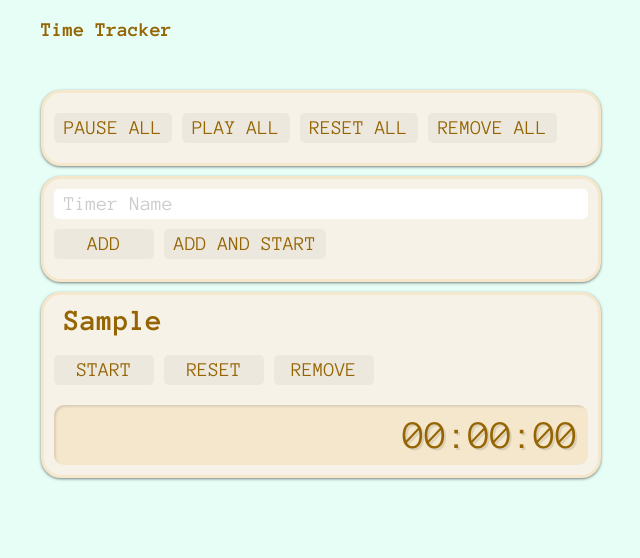
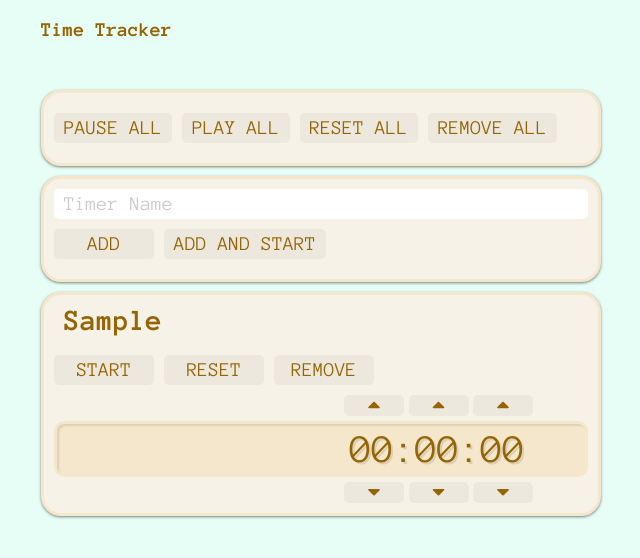
Before and after one commit to mitchellDunaway/time-tracker-vanilla, a plain HTML site: page index.html in a window 1280 px wide. Both pictures are taken after typing "Sample" into the empty fields and a click on the button "ADD". Shown: the whole page, without its empty margins (319-959 px from the left). Drawn offline with Linux system fonts and the light colour scheme.

Commit message:
counter value is adjustable. active css changed

```diff
--- a/css/style.css
+++ b/css/style.css
@@ -12,6 +12,10 @@ Reset stuff
 	box-sizing: inherit;
 	font-family: inherit;
 	font-size: inherit;
+}
+
+*:focus{
+	outline: none;
 }
 
 html {
@@ -51,10 +55,6 @@ Clearfix
 	background: hsl(398 50% 94% / 1);
 	box-shadow: 0px 1px 3px rgba(0,0,0,.5);
 	position: relative;
-}
-
-.container.playing {
-	border: 3px solid hsl(220 68% 80% / 1);
 }
 
 .container__button {
@@ -108,23 +108,50 @@ Clearfix
 .timer__display {
 	background: hsl(40deg 67% 88%);
 	color: hsl(40 95% 30% / 1);
-	padding: 1rem;
+	padding: .5rem 6rem;
 	font-size: 4rem;
 	text-align: right;
 	text-shadow: 2px 2px rgba(0,0,0,.1);
 	border-radius: 10px;
 	box-shadow: inset 2px 2px 2px rgba(0,0,0,.1);
-	margin: 1rem 0 0;
+	margin: 2.6rem 0;
+	border: .3rem solid hsl(0 78% 70% / 0);
+}
+
+.playing .timer__display {
+	border: .3rem solid hsl(0 78% 70% / 1);
 }
 
 .timer__icon {
 	position: absolute;
-	left: 2rem;
-	bottom: 2rem;
+	right: 2rem;
+	bottom: 4.5rem;
 	font-size: 4rem;
-	color: hsl(40 40% 70% / 1);
+	color: hsl(0 0% 0% / .1);
 }
 
-.playing .timer__icon {
-	color: hsl(220 68% 80% / 1);
+.timer__set-time {
+	position: absolute;
+	padding: 0 .25rem;
+	min-width: 6rem;
 }
+
+.timer__increment {
+	bottom: 8.75rem;
+}
+
+.timer__decrement {
+    bottom: 0rem;
+}
+
+.timer__hours {
+	right: 18.4rem;
+}
+
+.timer__minutes {
+	right: 11.95rem;
+}
+
+.timer__seconds {
+	right: 5.5rem;
+}
--- a/scripts.js
+++ b/scripts.js
@@ -187,7 +187,7 @@ function timerClass() {
 			}
 		},
 		newObj = {
-			createTimer: function(target, name){
+			'createTimer': function(target, name){
 
 				// timer container
 				timerContainer = document.createElement("div");
@@ -219,6 +219,42 @@ function timerClass() {
 				removeButton.addEventListener("click", removeTimer)	;
 				timerContainer.append(removeButton);
 
+				// increment Hours
+				incrementHoursButton = document.createElement("button");
+				incrementHoursButton.innerHTML = "<i class=\"fas fa-caret-up\"></i>";
+				incrementHoursButton.classList.add("timer__increment", "timer__hours", "timer__set-time", "container__button");
+				timerContainer.append(incrementHoursButton);
+
+				// decrement Hours
+				decrementHoursButton = document.createElement("button");
+				decrementHoursButton.innerHTML = "<i class=\"fas fa-caret-down\"></i>";
+				decrementHoursButton.classList.add("timer__decrement", "timer__hours", "timer__set-time", "container__button");
+				timerContainer.append(decrementHoursButton);
+
+				// increment minutes
+				incrementMinutesButton = document.createElement("button");
+				incrementMinutesButton.innerHTML = "<i class=\"fas fa-caret-up\"></i>";
+				incrementMinutesButton.classList.add("timer__increment", "timer__minutes", "timer__set-time", "container__button");
+				timerContainer.append(incrementMinutesButton);
+
+				// decrement minutes
+				decrementMinutesButton = document.createElement("button");
+				decrementMinutesButton.innerHTML = "<i class=\"fas fa-caret-down\"></i>";
+				decrementMinutesButton.classList.add("timer__decrement", "timer__minutes", "timer__set-time", "container__button");
+				timerContainer.append(decrementMinutesButton);
+
+				// increment Seconds
+				incrementSecondsButton = document.createElement("button");
+				incrementSecondsButton.innerHTML = "<i class=\"fas fa-caret-up\"></i>";
+				incrementSecondsButton.classList.add("timer__increment", "timer__seconds", "timer__set-time", "container__button");
+				timerContainer.append(incrementSecondsButton);
+
+				// decrement Seconds
+				decrementSecondsButton = document.createElement("button");
+				decrementSecondsButton.innerHTML = "<i class=\"fas fa-caret-down\"></i>";
+				decrementSecondsButton.classList.add("timer__decrement", "timer__seconds", "timer__set-time", "container__button");
+				timerContainer.append(decrementSecondsButton);
+
 				// display
 				displayDiv = document.createElement("div");
 				displayDiv.classList.add("timer__display");
@@ -234,12 +270,19 @@ function timerClass() {
 				counter.reset();
 				startPauseButton.addEventListener("click", toggleStartPause);
 				resetButton.addEventListener("click", counter.reset);
+				incrementHoursButton.addEventListener("click", counter.incrementHours);
+				decrementHoursButton.addEventListener("click", counter.decrementHours);
+				incrementMinutesButton.addEventListener("click", counter.incrementMinutes);
+				decrementMinutesButton.addEventListener("click", counter.decrementMinutes);
+				incrementSecondsButton.addEventListener("click", counter.incrementSeconds);
+				decrementSecondsButton.addEventListener("click", counter.decrementSeconds);
+
 
 				// print to DOM
 				target.appendChild(timerContainer);
 
 			},
-			startCounter: function(e){
+			'startCounter': function(e){
 				if(counter){
 					if(counter.getRunning() === false){
 						startPauseButton.innerText = "pause";
@@ -250,7 +293,7 @@ function timerClass() {
 					}
 				}
 			},
-			pauseCounter: function(e){
+			'pauseCounter': function(e){
 				if(counter){
 					if(counter.getRunning() === true){
 						startPauseButton.innerText = "start";
@@ -261,7 +304,7 @@ function timerClass() {
 					}
 				}
 			},
-			resetCounter: function(e){
+			'resetCounter': function(e){
 				if(counter){
 					counter.reset();
 				}
@@ -288,12 +331,12 @@ function counterClass(timerDisplayDiv) {
 			currentDate = new Date;
 			intervalDate = new Date(0);
 		},
-		incrementCounter = function () {
+		runCounter = function () {
 			currentDate = new Date;
 			intervalDate.setTime( currentDate.getTime() - initialDate.getTime() );
 			printTotal();
 			if (running) {
-				setTimeout(incrementCounter, 1);
+				setTimeout(runCounter, 1);
 			}
 		},
 		printTotal = function(){
@@ -314,7 +357,7 @@ function counterClass(timerDisplayDiv) {
 			'start': function (event) {
 				running = true;
 				beginNewInterval();
-				incrementCounter();
+				runCounter();
 			},
 			'stop': function (event) {
 				running = false;
@@ -329,6 +372,30 @@ function counterClass(timerDisplayDiv) {
 			},
 			'getRunning': function(){
 				return running;
+			},
+			'incrementHours': function(){
+				cumulativeDate.setHours(cumulativeDate.getHours() + 1);
+				printTotal();
+			},
+			'decrementHours': function(){
+				cumulativeDate.setHours(cumulativeDate.getHours() - 1);
+				printTotal();
+			},
+			'incrementMinutes': function(){
+				cumulativeDate.setMinutes(cumulativeDate.getMinutes() + 1);
+				printTotal();
+			},
+			'decrementMinutes': function(){
+				cumulativeDate.setMinutes(cumulativeDate.getMinutes() - 1);
+				printTotal();
+			},
+			'incrementSeconds': function(){
+				cumulativeDate.setSeconds(cumulativeDate.getSeconds() + 1);
+				printTotal();
+			},
+			'decrementSeconds': function(){
+				cumulativeDate.setSeconds(cumulativeDate.getSeconds() - 1);
+				printTotal();
 			}
 		}
 	;
```
